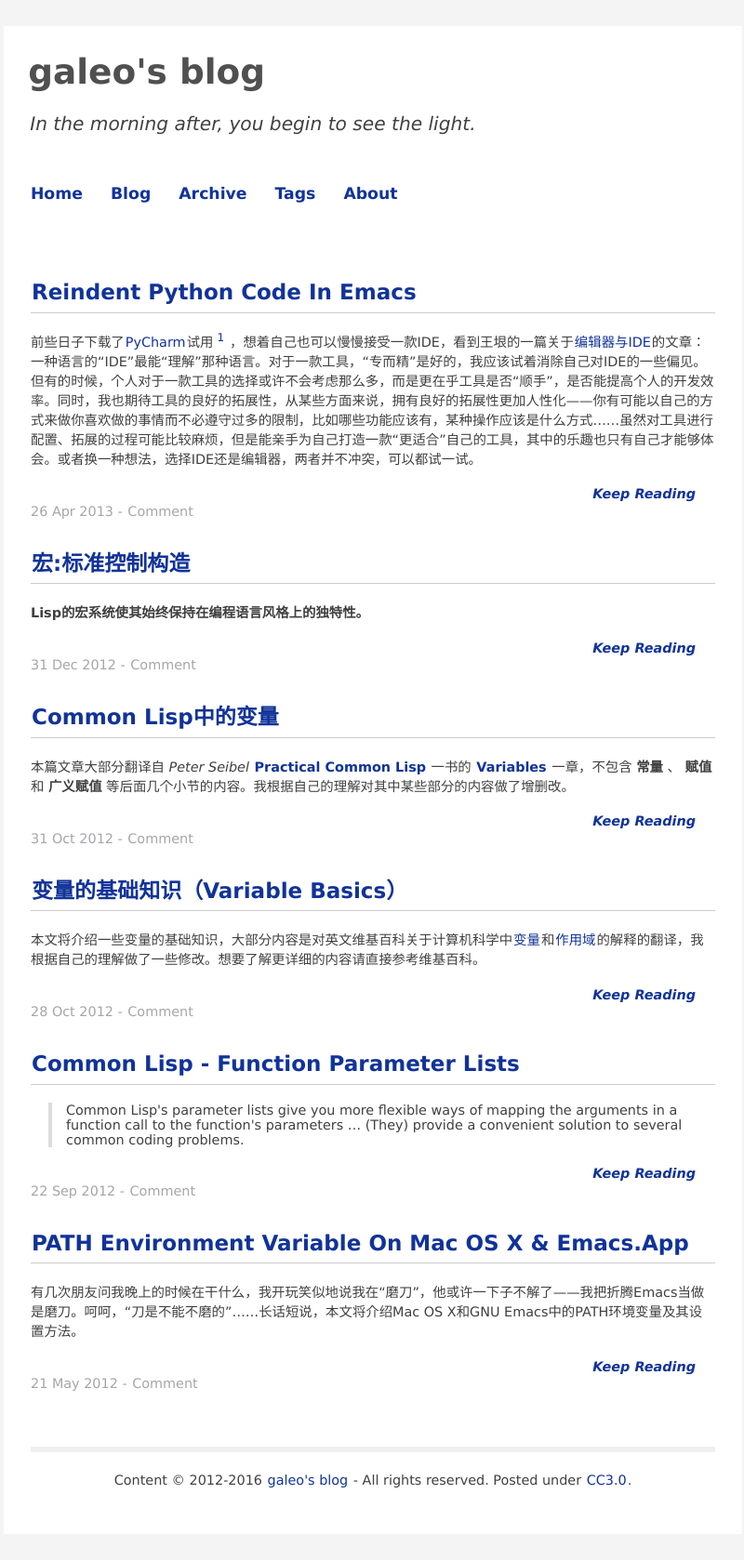
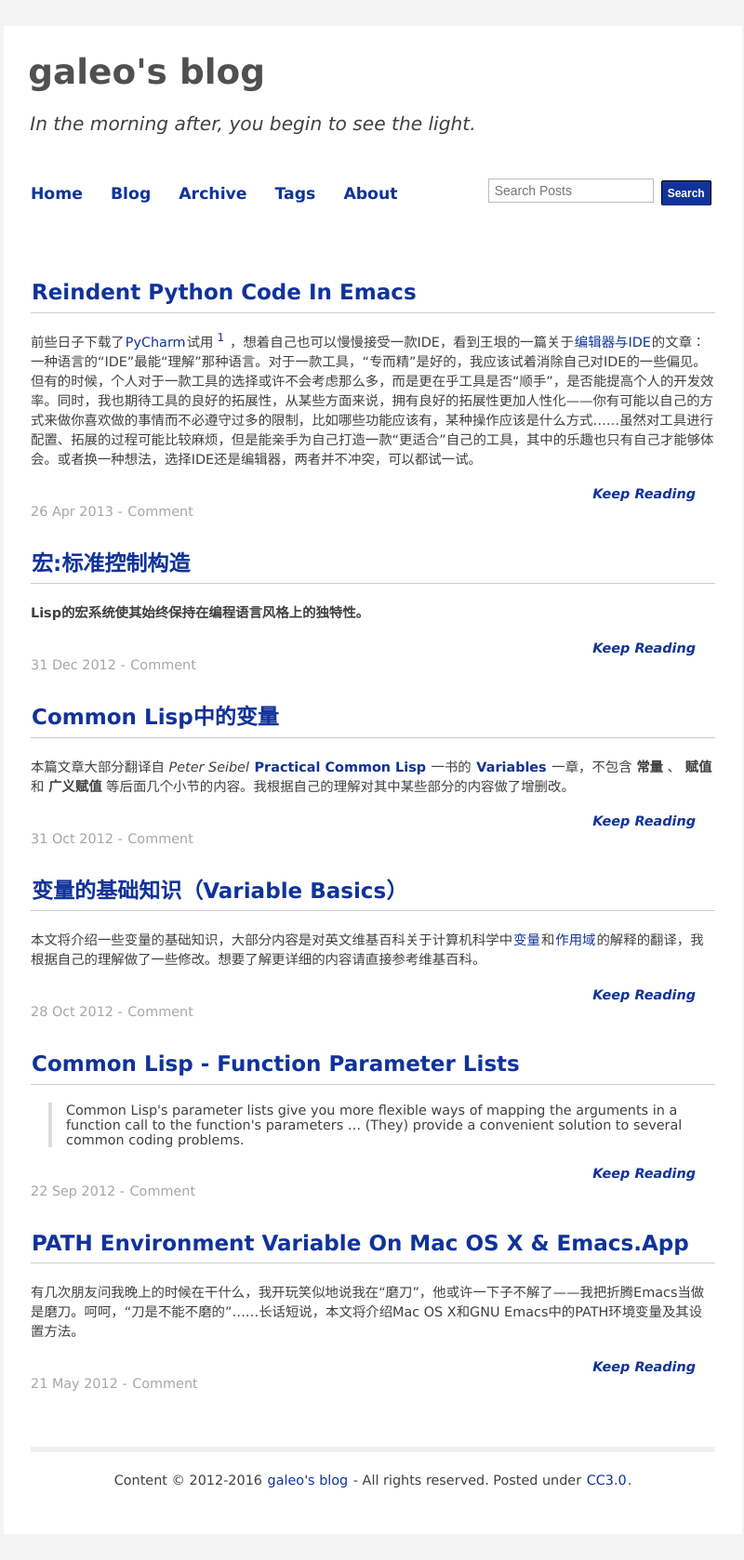
Before and after one commit to galeo/blog.galeo.me, a Jekyll site: the page built from index.html, in a window 1280 px wide. Shown: the whole page at 93% size, without its empty margins (239-1039 px from the left). Built offline with Jekyll 4.4.1, drawn with Linux system fonts in a browser that asks for light colours; Markdown is read by kramdown in place of the engine named in the settings; the list of posts is cut into pages by our own code; comment, search, counter and statistics services are not loaded.

Commit message:
NEW: posts are now searchable by titles

```diff
--- /dev/null
+++ b/_includes/search_box.html
@@ -0,0 +1,6 @@
+<div id="search-box-nav">
+  <form class="search-box-bar" action="{{ site.baseurl }}search.html" method="get">
+    <input class="search-box" type="text" placeholder="Search Posts" name="search" title="search">
+    <input class="search-button" type="submit" value="Search" title="search">
+  </form>
+</div>
--- a/_layouts/default.html
+++ b/_layouts/default.html
@@ -28,6 +28,8 @@
               </li>
             {% endfor %}
           </ul>
+
+          {% include search_box.html %}
         </div>
       </div>
 
--- a/static/css/blog-galeo-me.css
+++ b/static/css/blog-galeo-me.css
@@ -118,6 +118,9 @@ th {
 }
 
 .navbar .navbar-nav {
+  float: left;
+  width: 60%;
+  margin: 0;
   padding: 0;
 }
 
@@ -143,6 +146,55 @@ th {
 }
 /* end of header */
 
+/* search box */
+div#search-box-nav {
+  display: block;
+  float: right;
+  width: 240px;
+  margin: 0;
+  padding-top: 4px;
+  padding-right: 1em;
+}
+
+form.search-box {
+  font-size: 13px;
+  display: block;
+  width: 100%;
+  margin: 0 0;
+  padding: 4px 0 2px 6px;
+}
+
+input.search-box {
+  font-size: 14px;
+  width: 66%;
+  padding: 4px 6px;
+  padding-right: 12px;
+  border: 1px solid #bbb;
+  border-color: #bbb;
+  outline: none;
+  background-color: #fff;
+}
+
+input.search-button {
+  font-size: 12px;
+  font-weight: bold;
+  line-height: 14px;
+  display: block;
+  float: right;
+  min-width: 54px;
+  height: 27px;
+  margin-top: 2px;
+  padding: 2px 0 2px;
+  cursor: pointer;
+  color: #fff;
+  border: 1px solid #000;
+  border-bottom-width: 0;
+  -webkit-border-radius: 2px;
+  -moz-border-radius: 2px;
+  border-radius: 2px;
+  background-color: #139;
+}
+/* end of search box */
 
 /* main */
 div.main {
@@ -264,6 +316,10 @@ p.read-more-container {
   margin: 10px 0 10px 19px;
   padding-left: 15px;
   border-left: solid 4px gainsboro;
+}
+
+p.search-info {
+  font-size: 1.1em;
 }
 
 a.read-more {
```
Also changed, not shown: search.html (added, +32 -0 lines).
